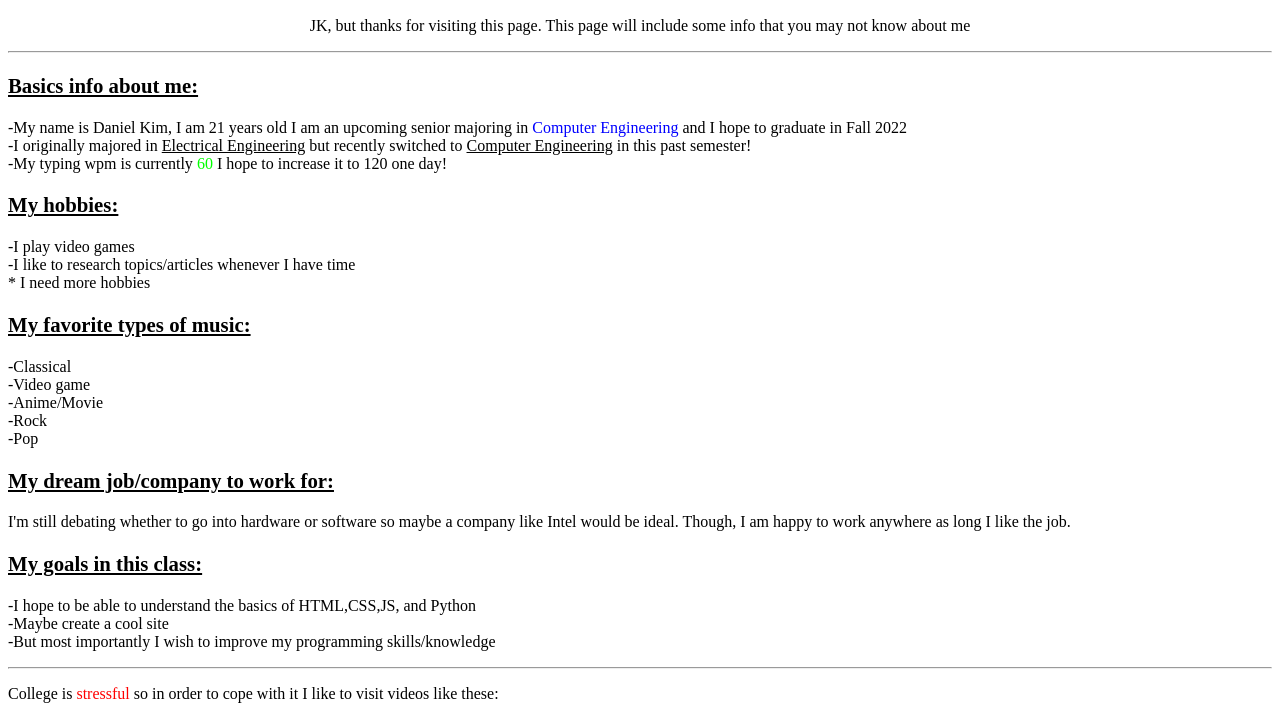
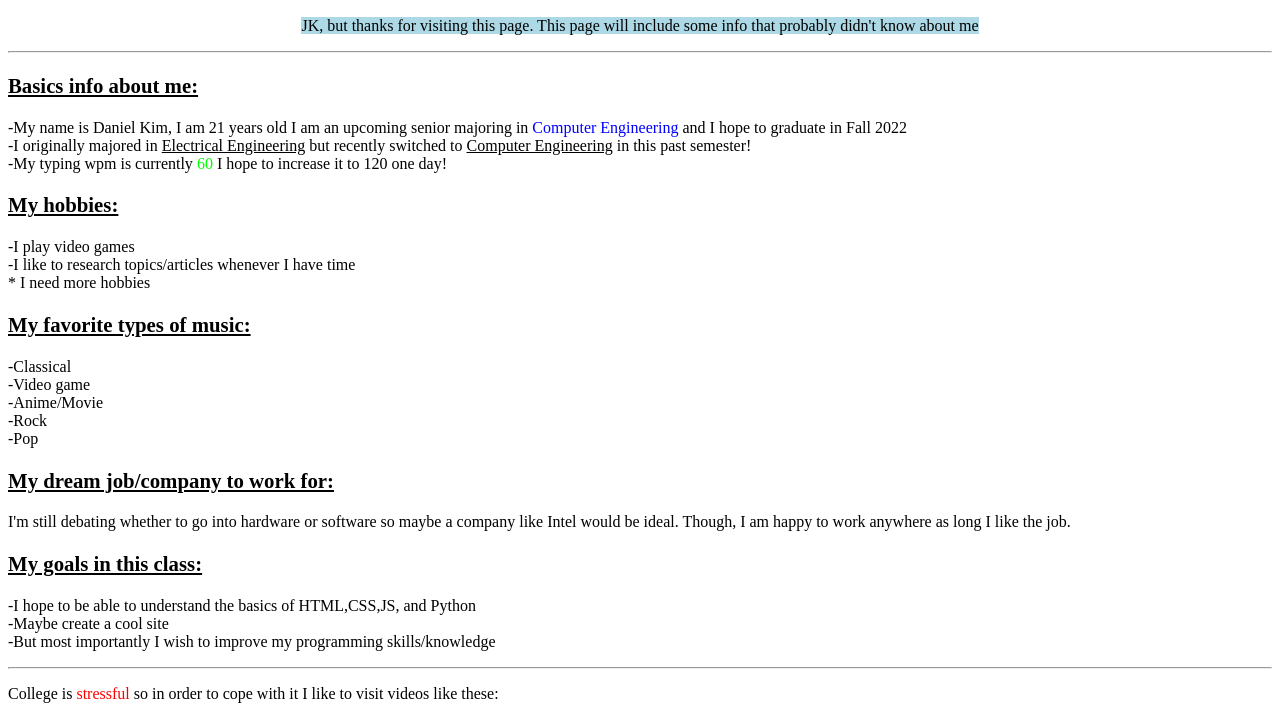
Before and after one commit to dkim26/my_html_exercise, a plain HTML site: page index.html in a window 1280 px wide. Shown: the part 84-800 px from the top of the page. Drawn offline with Linux system fonts and the light colour scheme; grey boxes are pictures that could not be loaded.

Commit message:
Updated web page

```diff
--- a/index.html
+++ b/index.html
@@ -56,11 +56,6 @@
   margin-right: 0;
   font-weight: bold;
   }
-  p{
-  color: rgb(0, 0, 0);
-  text-indent:0%;
-  text-transform:none;
-  }
   </style>
   </head>
   <body>
@@ -69,7 +64,7 @@
     <h1 style="color:rgb(228, 55, 199);"> Welcome to my <i>Onlyfans</i>!!!</h1>
     </center>
     <center>
-    <p> JK, but thanks for visiting this page. This page will include some info that you may not know about me </p>
+    <p> <span style="background-color:lightblue">JK, but thanks for visiting this page. This page will include some info that probably didn't know about me</span> </p>
     </center>
     <hr />
     <h2> <u>Basics info about me:</u> </h2>
```
